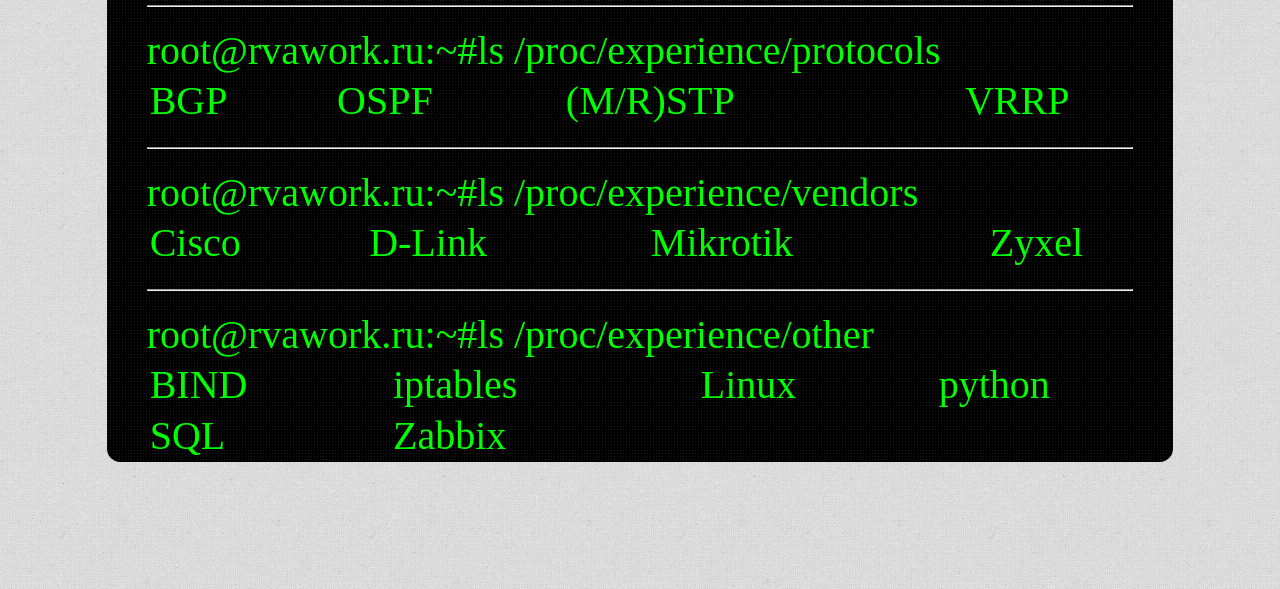
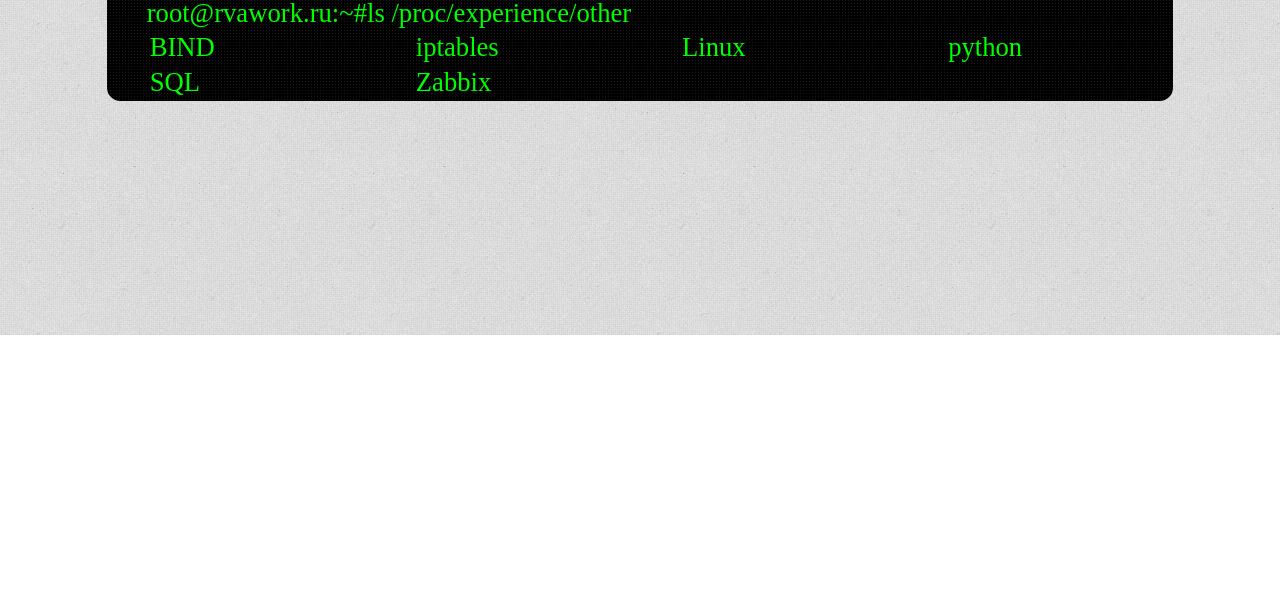
Before and after one commit to rvawork/rvawork, a plain HTML site: page index.html in a window 1280 px wide. Shown: the part 465-1054 px from the top of the page. After the commit the page ends 800 px from the top, so only its background shows below. Drawn offline with Linux system fonts and the light colour scheme.

Commit message:
Update style.css

```diff
--- a/css/style.css
+++ b/css/style.css
@@ -9,11 +9,15 @@ section{
     border-radius: 10pt;
     width: 800pt;
     position: relativ;
-    margin: 10% auto;
+    margin: 20pt auto;
     background-color: #000000;
-    font-size: 30pt;
+    font-size: 20pt;
     text-align: left;
     color: #00FF00;
+}
+
+td{
+    width:25%;
 }
 
 article{
@@ -28,3 +32,8 @@ a{
     font-weight: bolder;
     color: #00FF00;
 }
+
+hr{
+    color: #000000;
+    width: 100%;
+}
```
